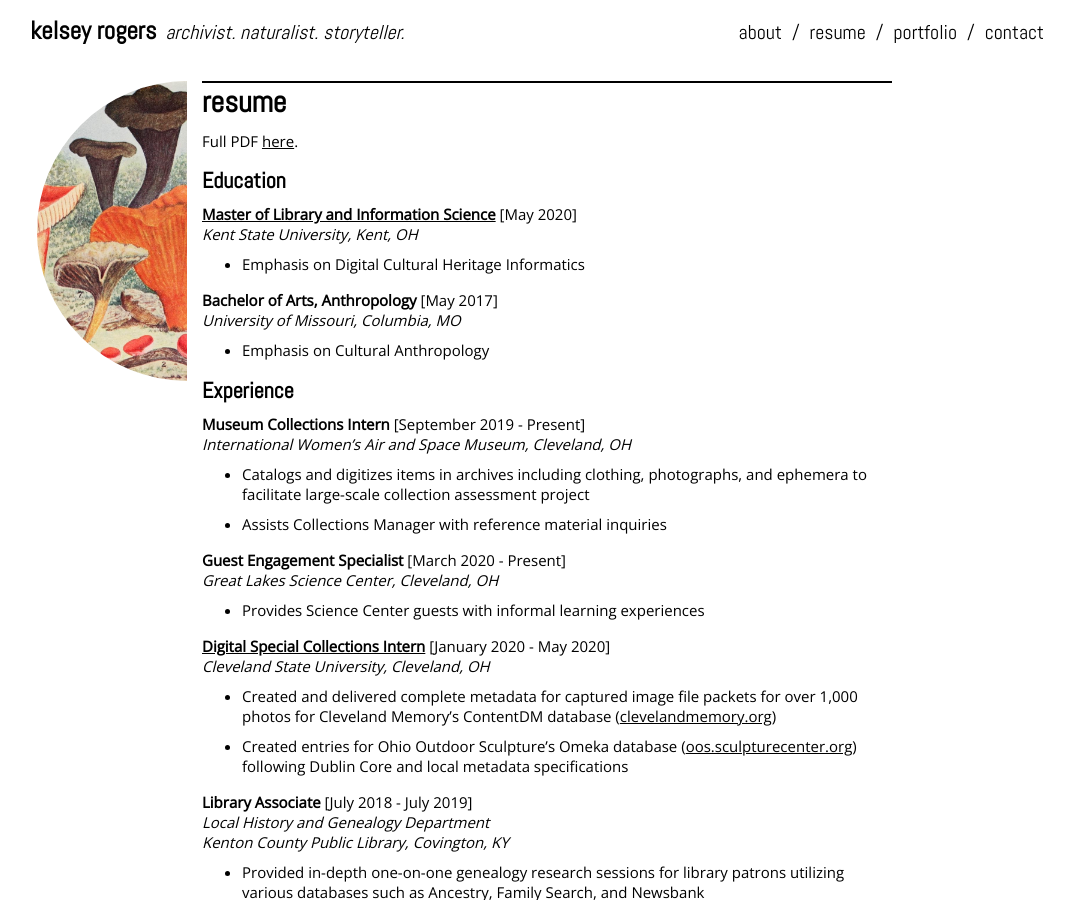
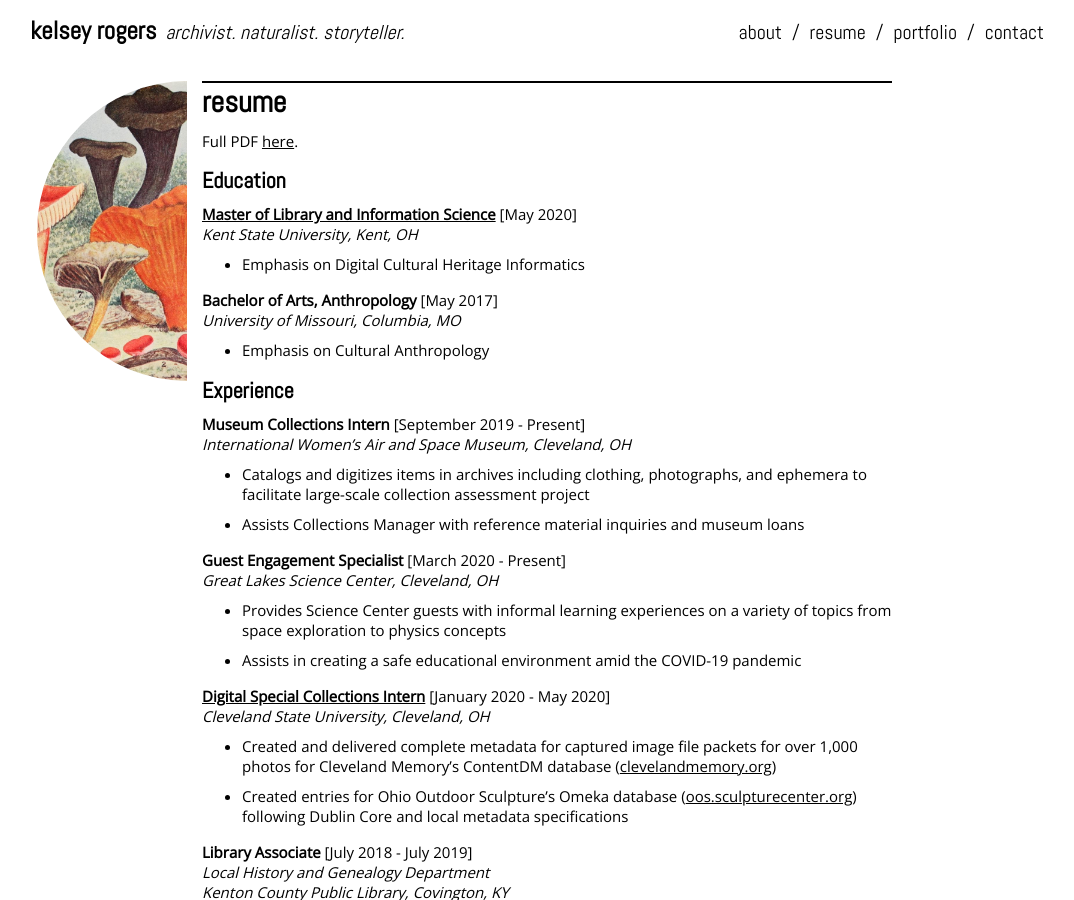
Before and after one commit to krogersst/krogersst.github.io, a Jekyll site: the page built from resume.md, in a window 1280 px wide and 900 px high. Shown: the whole window, without its empty margins (98-1172 px from the left). Built offline with Jekyll 4.4.1, drawn with Linux system fonts in a browser that asks for light colours; nearby versions of some CDN libraries.

Commit message:
Resume Update

```diff
--- a/resume.md
+++ b/resume.md
@@ -20,11 +20,12 @@ _University of Missouri, Columbia, MO_
 **Museum Collections Intern** [September 2019 - Present]
 _International Women's Air and Space Museum, Cleveland, OH_
 - Catalogs and digitizes items in archives including clothing, photographs, and ephemera to facilitate large-scale collection assessment project
-- Assists Collections Manager with reference material inquiries
+- Assists Collections Manager with reference material inquiries and museum loans
 
 **Guest Engagement Specialist** [March 2020 - Present]
 _Great Lakes Science Center, Cleveland, OH_
-- Provides Science Center guests with informal learning experiences
+- Provides Science Center guests with informal learning experiences on a variety of topics from space exploration to physics concepts
+- Assists in creating a safe educational environment amid the COVID-19 pandemic
 
 **[Digital Special Collections Intern]({{ site.baseurl }}/mlis/practicum/about)** [January 2020 - May 2020]
 _Cleveland State University, Cleveland, OH_
```
